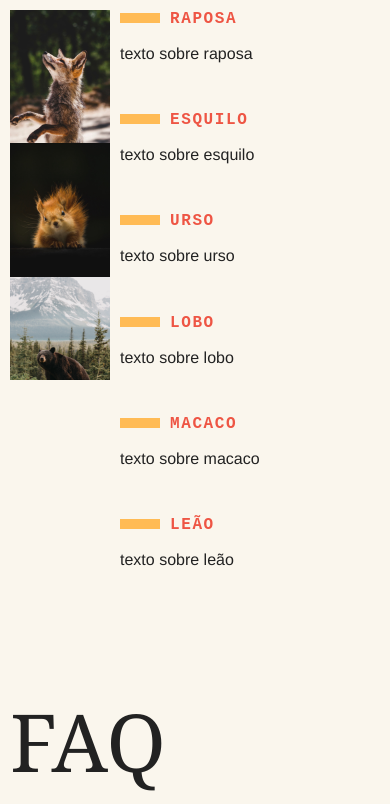
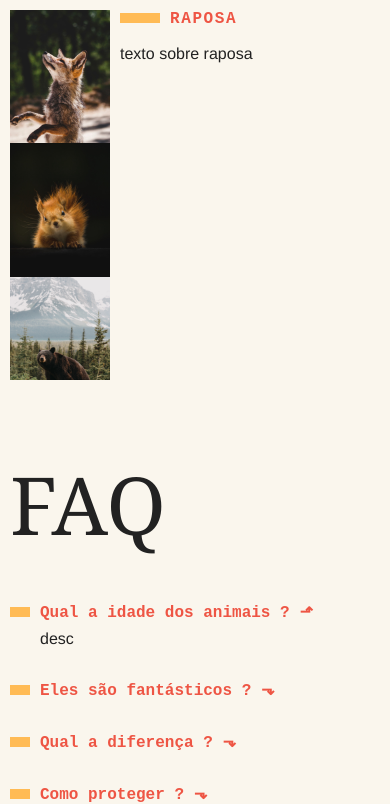
Before and after one commit to GabrielSll/Projeto-Animais-Fant-sticos, a plain HTML site: page index.html in a window 390 px wide. Shown: the part 334-1138 px from the top of the page. Drawn offline with Linux system fonts and the light colour scheme.

Commit message:
Javascript finalizado

```diff
--- a/css/style.css
+++ b/css/style.css
@@ -227,3 +227,63 @@ body {
         margin-bottom: 0px;
     }
 }
+
+.js-tabcontent section {
+    display: none;
+}
+
+.js-tabcontent section.ativo {
+    display: block !important;
+    animation: show .5s forwards;
+}
+
+@keyframes show {
+    from {
+        opacity: 0;
+        transform: translate3d(-30px, 0 , 0);
+    }
+    to {
+        opacity: 1;
+        transform: translate3d(0, 0, 0);
+    }
+}
+
+.js-accordionlist dd {
+    display: none;
+}
+
+.js-accordionlist dt::after {
+    content: '⬎';
+    margin-left: 10px;
+}
+
+.js-accordionlist dt.ativo::after {
+    content: '⬏';
+}
+
+.js-accordionlist dd.ativo {
+    display: block;
+    animation: slideDown .5s forwards;
+}
+
+@keyframes slideDown {
+    from {
+        opacity: 0;
+        max-height: 0;
+    }
+    to {
+        opacity: 1;
+        max-height: 200px;
+    }
+}
+
+.js-scroll {
+    opacity: 0;
+    transform: translate3d(-30px, 0, 0);
+    transition: .3s;
+}
+
+.js-scroll.ativo {
+    opacity: 1;
+    transform: translate3d(0, 0, 0);
+}
--- a/index.html
+++ b/index.html
@@ -7,7 +7,7 @@
     <title>Animais Fantásticos</title>
 </head>
 <body>
-    <nav class="menu">
+    <nav class="menu js-menu">
         <ul>
             <li><a href="#animais">Animais</a></li>
             <li><a href="#faq">Faq</a></li>
@@ -16,10 +16,10 @@
         </ul>
     </nav>
 
-    <section class="grid-section animais" id="animais">
+    <section class="grid-section animais js-scroll" id="animais">
         <h1 class="titulo">Animais Fantásticos</h1>
 
-        <ul  class="animais-lista">
+        <ul  class="animais-lista js-tabmenu">
             <li>
                 <img src="img/imagem1.jpg" alt="">
             </li>
@@ -39,7 +39,7 @@
                 <img src="img/imagem6.jpg" alt="">
             </li>
         </ul>
-        <div class="animais-descricao">
+        <div class="animais-descricao js-tabcontent">
             <section>
                 <h2>Raposa</h2>
                 <p>texto sobre raposa</p>
@@ -67,10 +67,10 @@
         </div>
     </section>
 
-    <section class="grid-section faq" id="faq">
+    <section class="grid-section faq js-scroll" id="faq">
         <h1 class="titulo">FAQ</h1>
 
-        <dl class="faq-lista">
+        <dl class="faq-lista js-accordionlist">
             <dt>Qual a idade dos animais ?</dt>
             <dd>desc</dd>
             <dt>Eles são fantásticos ?</dt>
@@ -82,7 +82,7 @@
         </dl>
     </section>
 
-    <section class="grid-section contato" id="contato">
+    <section class="grid-section contato js-scroll" id="contato">
         <h1 class="titulo">Contato</h1>
 
         <div class="mapa">
--- /dev/null
+++ b/script.js
@@ -0,0 +1,91 @@
+function initTabNav() {
+
+
+    const tabMenu = document.querySelectorAll('.js-tabmenu li');
+    const tabContent = document.querySelectorAll('.js-tabcontent section');
+
+    if (tabMenu.length && tabContent.length) {
+        tabContent[0].classList.add('ativo');
+
+        function activeTab(index) {
+            tabContent.forEach((section) => {
+                section.classList.remove('ativo');
+            });
+            tabContent[index].classList.add('ativo');
+        }
+
+        tabMenu.forEach((itemMenu, index) => {
+            itemMenu.addEventListener('click', () => {
+                activeTab(index)
+            })
+        })
+    }
+}
+
+initTabNav();
+
+function initAccordion() {
+    const accordionList = document.querySelectorAll('.js-accordionlist dt');
+
+    if (accordionList.length) {
+        accordionList[0].classList.add('ativo');
+        accordionList[0].nextElementSibling.classList.add('ativo');
+
+        function activeAccordion() {
+            this.classList.toggle('ativo')
+            this.nextElementSibling.classList.toggle('ativo')
+        }
+
+        accordionList.forEach((item) => {
+            item.addEventListener('click', activeAccordion);
+        })
+    }
+}
+
+initAccordion();
+
+const linksInternos = document.querySelectorAll('.js-menu a[href^="#"]')
+
+function initScrollSuave() {
+
+    function scrollToSection(event) {
+        event.preventDefault();
+        const href = event.currentTarget.getAttribute('href');
+        const section = document.querySelector(href);
+
+        section.scrollIntoView({
+            behavior: 'smooth',
+            block: 'start',
+        })
+    }
+
+    linksInternos.forEach((link) => {
+        link.addEventListener('click', scrollToSection);
+    });
+}
+
+initScrollSuave();
+
+function animationScroll() {
+
+    const sections = document.querySelectorAll('.js-scroll');
+    const windowMetade = window.innerHeight * 0.6;
+
+    function animaScroll() {
+        sections.forEach((section) => {
+
+            const sectionTop = section.getBoundingClientRect().top;
+            const isSectionVisible = (sectionTop - windowMetade) < 0;
+
+            if (isSectionVisible) {
+                section.classList.add('ativo');
+            }
+        });
+    }
+
+    animaScroll();
+
+    window.addEventListener('scroll', animaScroll);
+}
+
+animationScroll();
```
Also changed, not shown: script-aula.js (+22 -0 lines).
